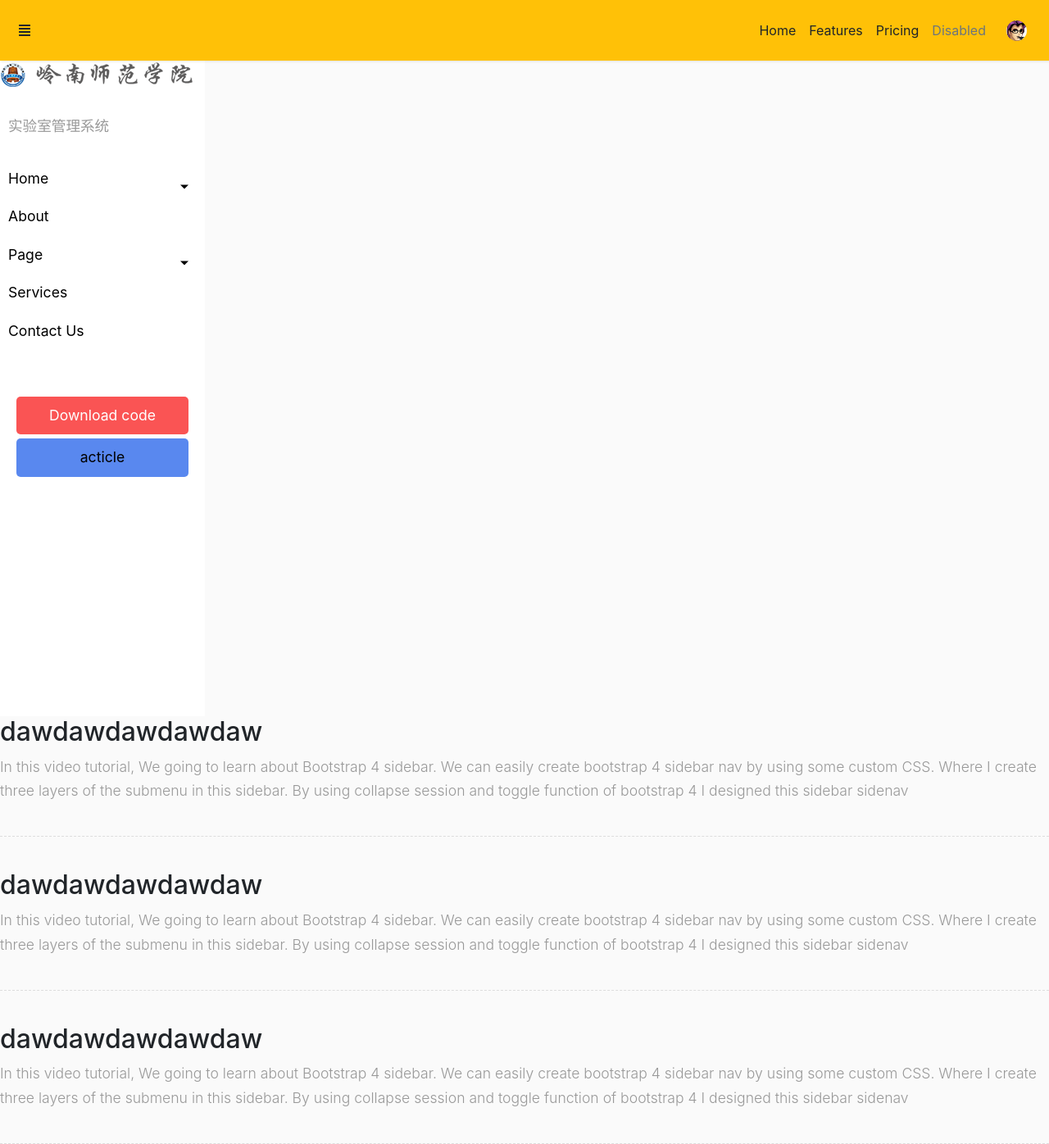
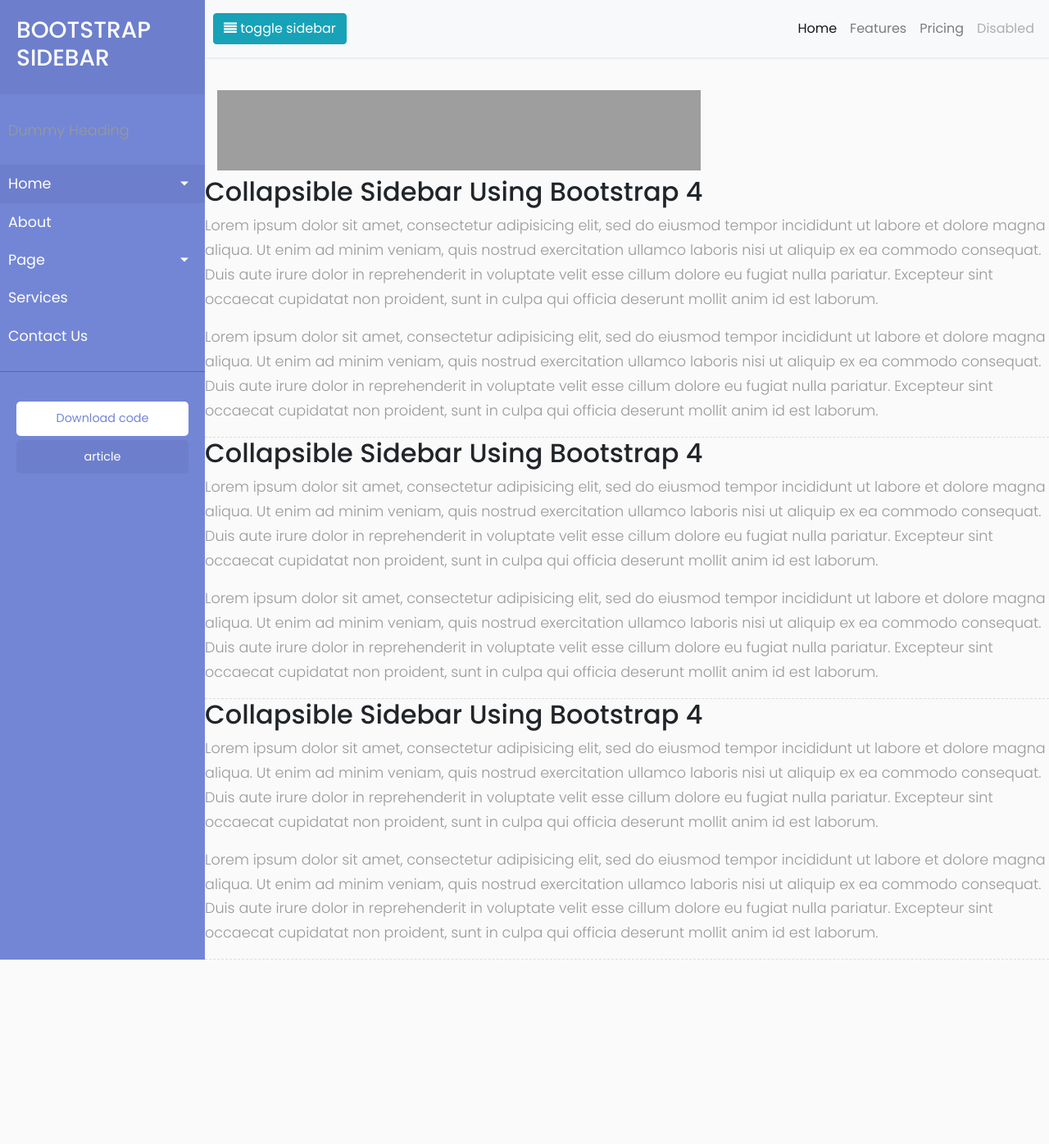
Before and after one commit to Davis-wj/Biochemical-building_4703, a plain HTML site: page text.html in a window 1280 px wide. Shown: the whole page at 82% size. After the commit the page ends 1171 px from the top, so only its background shows below. Drawn offline with nearby package versions, Linux system fonts and the light colour scheme; grey boxes are pictures that could not be loaded.

Commit message:
Fire new

```diff
--- a/css/textStyle.css
+++ b/css/textStyle.css
@@ -1,7 +1,7 @@
-body {
-    background: #fafafa;
-}
-p {
+@import "https://fonts.googleapis.com/css?family=Poppins:300,400,500,600,700";
+body{font-family: 'Poppins', sans-serif;
+     background: #fafafa}
+p{font-family: 'Poppins', sans-serif;
   font-size: 1.1em;
 	font-weight: 300;
 	line-height: 1.7em;
@@ -9,7 +9,7 @@ p {
 }
 a,
 a:hover,
-a:focus {
+a:focus{
 	color: inherit;
 	text-decoration: none;
 	transition: all 0.3s;
@@ -19,120 +19,104 @@ a:focus {
 	background: #fff;
 	border: none;
 	border-radius: 0;
-    /* margin-bottom: 40px; */
+	margin-bottom: 40px;
 	box-shadow: 1px 1px 3px rgba(0,0,0,0.1);
 }
+
 .navbar-btn{
 	box-shadow: none;
 	outline: none!important;
 	border: none;
 }
-.line {
+
+.line{
 	width: 100%;
 	height: 1px;
 	border-bottom: 1px dashed #ddd;
-    margin: 40px 0px;
 }
-.warpper {
-    position: absolute;
+
+.wrapper {
     display: flex;
     width: 100%;
-    height: 100%;
     align-items: stretch;
 }
 #sidebar {
     min-width: 250px;
     max-width: 250px;
-    height: 100%;
-    background: #FFF;
-    color: #000;
+    background: #7386D5;
+    color: #fff;
     transition: all 0.3s;
 }
-
-#sidebar.active {
+#sidebar.active{
 	margin-left: -250px;
 }
-/* 设置用户图标 */
-#userImageForNav img{
-    width: 25px;
-    height: 25px;
-    padding: 0px;
-    margin: 0px;
-}
 
-/* 设置头部图标 */
-#sidebar.sidebar-header img {
-    width: 75px;
-    display: block;
-    background:  #FFF;
+#sidebar .sidebar-header{
+	padding: 20px;
+	background: #6d7fcc;
 }
 #sidebar ul.components{
 	padding: 20px 0px;
-    border-bottom: 1px solid #ffffff;
+	border-bottom: 1px solid #47748b;
 }
-#sidebar ul p {
+
+#sidebar ul p{
 	padding: 10px;
 	font-size: 1.1em;
 	display: block;
 }
-/* 设置导航栏标签 */
+
 #sidebar ul li a{
 	padding: 10px;
 	font-size: 1.1em;
-    /* 设置为 block后87行设置的三角标签就可以到达正常位置 */
 	display: block;
 }
-/* 控制鼠标放到导航栏颜色背景的变化 */
-#sidebar ul li a:hover{
-    color: #222222;
-    background: #b6b6b6;
+#sidebar ul li a:hover {
+    color: #7386D5;
+    background: #fff;
 }
 
-/* 设置有下拉的标签的样式如Home Page */
 #sidebar ul li.active>a,
-a[aria-expanded='true'] {
-    color: #000;
-    background: #FFF;
+a[aria-expanded="true"] {
+    color: #fff;
+    background: #6d7fcc;
 }
-/* 改行控制Page标签，当Home标签打开时，Page可以自动的滑到下面。 */
 a[data-toggle="collapse"] {
     position: relative;
 }
-/* 添加一个小箭头的标签 */
-.dropdown-toggle:after{
-    margin-top: 10px;
+.dropdown-toggle::after {
     display: block;
     position: absolute;
     top: 50%;
     right: 20px;
     transform: translateY(-50%);
 }
-/* 下拉菜单下拉时菜单的颜色 */
+
 ul ul a {
     font-size: 0.9em !important;
     padding-left: 30px !important;
-    background: #d3d3d3;
+    background: #6d7fcc;
 }
 
-/* 设置Downloader和article标签等信息 */
 ul.CTAs {
     padding: 20px;
 }
+
 ul.CTAs a {
     text-align: center;
-    font-size: 0.9em ;
+    font-size: 0.9em !important;
     display: block;
     border-radius: 5px;
     margin-bottom: 5px;
 }
-/* 设置下载图片的背景颜色等 */
-a.download {
-    background: rgb(250, 84, 84);
-    color: rgb(255, 255, 255);
+a.download{
+	background: #fff;
+	color: #7386D5;
 }
-/* 设置artiva等待时标签的颜色等 */
-a.article,article:hover{
-    background: #2d69ebc9;
+a.article,
+a.article:hover {
+    background: #6d7fcc !important;
+    color: #fff !important;
 }
 
 #content {
@@ -142,7 +126,6 @@ a.article,article:hover{
     transition: all 0.3s;
 }
 
-/* 设置不同尺寸的浏览设备显示样式 */
 @media(maz-width:768px){
 	#sidebar{margin-left: -250px;}
 	#sidebar.active{
--- a/text.html
+++ b/text.html
@@ -1,93 +1,60 @@
 <!doctype html>
 <html lang="en">
-
   <head>
-  <link rel="stylesheet" href="./img/校徽.png">
-  <title>岭南师范学院实验室管理系统</title>
     <!-- Required meta tags -->
     <meta charset="utf-8">
     <meta name="viewport" content="width=device-width, initial-scale=1, shrink-to-fit=no">
 
     <!-- Bootstrap CSS -->
-  <link rel="stylesheet" href="assets/plugins/bootstrap-4.3.1-dist/css/bootstrap.min.css">
+    <link rel="stylesheet" href="https://stackpath.bootstrapcdn.com/bootstrap/4.1.3/css/bootstrap.min.css" integrity="sha384-MCw98/SFnGE8fJT3GXwEOngsV7Zt27NXFoaoApmYm81iuXoPkFOJwJ8ERdknLPMO" crossorigin="anonymous">
+    <link rel="stylesheet" href="css/textStyle.css">
+    <link rel="stylesheet" href="https://cdnjs.cloudflare.com/ajax/libs/font-awesome/4.7.0/css/font-awesome.css">
 
-  <link rel="stylesheet" href="css/textStyle.css">
-  <link rel="stylesheet" href="https://cdn.bootcss.com/font-awesome/5.8.1/css/all.css">
+    <title>bootstrap 4 sidebar</title>
   </head>
-
   <body>
 
-  <div class="warpper">
-
-    <div class="content">
-      <nav class="navbar navbar-expand-lg navbar-warning bg-warning">
-        <button type="button" id="sidebarCollapse" class="btn">
-          <i class="fas fa-align-justify"></i><span></span>
-        </button>
-        <!-- <a class="navbar-brand" href="#">Navbar</a> -->
-        <button class="navbar-toggler" type="button" data-toggle="collapse" data-target="#navbarNav"
-          aria-controls="navbarNav" aria-expanded="false" aria-label="Toggle navigation">
-          <span class="navbar-toggler-icon"></span>
-        </button>
-        <div class="collapse navbar-collapse nav-center" id="navbarNav">
-          <ul class="navbar-nav ml-auto ">
-            <li class="nav-item active">
-              <a class="nav-link" href="#">Home <span class="sr-only">(current)</span></a>
-            </li>
-            <li class="nav-item">
-              <a class="nav-link" href="#">Features</a>
-            </li>
-            <li class="nav-item">
-              <a class="nav-link" href="#">Pricing</a>
-            </li>
-            <li class="nav-item">
-              <a class="nav-link disabled" href="#" tabindex="-1" aria-disabled="true">Disabled</a>
-            </li>
-          </ul>
-          <ul class="nav nav-tabs">
-
-              <li class="nav-item dropdown bg-warning">
-                <a class="nav-link dropdown-toggle rounded-circle" data-toggle="dropdown" href="#" role="button" aria-haspopup="true" aria-expanded="false" id="userImageForNav"><img src="img/马老师.jpeg" class="rounded-circle" alt="User" ></a>
-                <div class="dropdown-menu">
-                  <a class="dropdown-item" href="#">Action</a>
-                  <a class="dropdown-item" href="#">Another action</a>
-                  <a class="dropdown-item" href="#">Something else here</a>
-                  <div class="dropdown-divider"></div>
-                  <a class="dropdown-item" href="#">Separated link</a>
-                </div>
-              </li>
-            </ul>
-        </div>
-      </nav>
+   <div class="wrapper">
    	<nav id="sidebar">
    		<div class="sidebar-header">
-            <img src="img/岭南师范学院.png" alt="">
+   			<h3>BOOTSTRAP SIDEBAR</h3>
    		</div>
 
+
    		<ul class="list-unstyled components">
-            <p>实验室管理系统</p>
+   			<p>Dummy Heading</p>
    			<li class="active">
    				<a href="#homeSubmenu" data-toggle="collapse" aria-expanded="false" class="dropdown-toggle">Home</a>
    				<ul class="collapse list-unstyled" id="homeSubmenu">
-                <li><a href="#">home1</a></li>
-                <li><a href="#">home2</a></li>
-                <li><a href="#">home3</a></li>
+   					<li>
+   						<a href="#">home1</a>
+   					</li>
+   					<li>
+   						<a href="#">home2</a>
+   					</li>
+   					<li>
+   						<a href="#">home3</a>
+   					</li>
    				</ul>
    			</li>
 
    			<li>
    				<a href="#">About</a>
    			</li>
-
-            <li class="active">
+   			<li>
    				<a href="#pageSubmenu" data-toggle="collapse" aria-expanded="false" class="dropdown-toggle">Page</a>
    				<ul class="collapse list-unstyled" id="pageSubmenu">
-                  <li><a href="#">home1</a></li>
-                  <li><a href="#">home2</a></li>
-                  <li><a href="#">home3</a></li>
+   					<li>
+   						<a href="#">page1</a>
+   					</li>
+   					<li>
+   						<a href="#">page2</a>
+   					</li>
+   					<li>
+   						<a href="#">page3</a>
+   					</li>
    				</ul>
    			</li>
-
    			<li>
    				<a href="#">Services</a>
    			</li>
@@ -101,68 +68,94 @@
    				<a href="#" class="download">Download code</a>
    			</li>
    			<li>
-              <a href="#" class="article">acticle</a>
+   				<a href="#" class="article">article</a>
    			</li>
    		</ul>
    	</nav>
 
+   	<div class="content">
+   		<nav class="navbar navbar-expand-lg navbar-light bg-light">
+
+   		<button type="button" id="sidebarCollapse" class="btn btn-info">
+   			<i class="fa fa-align-justify"></i> <span>toggle sidebar</span>
+   		</button>
+
+  <!--<a class="navbar-brand" href="#">Navbar</a> -->
+  <button class="navbar-toggler" type="button" data-toggle="collapse" data-target="#navbarNav" aria-controls="navbarNav" aria-expanded="false" aria-label="Toggle navigation">
+    <span class="navbar-toggler-icon"></span>
+  </button>
+  <div class="collapse navbar-collapse" id="navbarNav">
+    <ul class="navbar-nav ml-auto">
+      <li class="nav-item active">
+        <a class="nav-link" href="#">Home <span class="sr-only">(current)</span></a>
+      </li>
+      <li class="nav-item">
+        <a class="nav-link" href="#">Features</a>
+      </li>
+      <li class="nav-item">
+        <a class="nav-link" href="#">Pricing</a>
+      </li>
+      <li class="nav-item">
+        <a class="nav-link disabled" href="#">Disabled</a>
+      </li>
+		</ul>
+
+  </div>
+</nav>
 
 
-      <h2>dawdawdawdawdaw </h2>
-      <p>In this video tutorial, We going to learn about Bootstrap 4 sidebar.
-        We can easily create bootstrap 4 sidebar nav by using some custom CSS.
-        Where I create three layers of the submenu in this sidebar.
-        By using collapse session and toggle function of bootstrap 4 I designed this sidebar
-        sidenav</p>
+  	<main class="col-sm-6">
+				<iframe scrolling="no" src="https://tianqiapi.com/api.php?style=tt&skin=pitaya" frameborder="0" width="590" height="98" allowtransparency="true"></iframe>
+		</main>
+		<div>
+
+		</div>
+  	<h2>Collapsible Sidebar Using Bootstrap 4</h2>
+
+  	 <p>Lorem ipsum dolor sit amet, consectetur adipisicing elit, sed do eiusmod tempor incididunt ut labore et dolore magna aliqua. Ut enim ad minim veniam, quis nostrud exercitation ullamco laboris nisi ut aliquip ex ea commodo consequat. Duis aute irure dolor in reprehenderit in voluptate velit esse cillum dolore eu fugiat nulla pariatur. Excepteur sint occaecat cupidatat non proident, sunt in culpa qui officia deserunt mollit anim id est laborum.</p>
+     <p>Lorem ipsum dolor sit amet, consectetur adipisicing elit, sed do eiusmod tempor incididunt ut labore et dolore magna aliqua. Ut enim ad minim veniam, quis nostrud exercitation ullamco laboris nisi ut aliquip ex ea commodo consequat. Duis aute irure dolor in reprehenderit in voluptate velit esse cillum dolore eu fugiat nulla pariatur. Excepteur sint occaecat cupidatat non proident, sunt in culpa qui officia deserunt mollit anim id est laborum.</p>
 
   	<div class="line"></div>
 
-      <h2>dawdawdawdawdaw </h2>
-      <p>In this video tutorial, We going to learn about Bootstrap 4 sidebar.
-        We can easily create bootstrap 4 sidebar nav by using some custom CSS.
-        Where I create three layers of the submenu in this sidebar.
-        By using collapse session and toggle function of bootstrap 4 I designed this sidebar
-        sidenav</p>
+  	<h2>Collapsible Sidebar Using Bootstrap 4</h2>
+
+  	 <p>Lorem ipsum dolor sit amet, consectetur adipisicing elit, sed do eiusmod tempor incididunt ut labore et dolore magna aliqua. Ut enim ad minim veniam, quis nostrud exercitation ullamco laboris nisi ut aliquip ex ea commodo consequat. Duis aute irure dolor in reprehenderit in voluptate velit esse cillum dolore eu fugiat nulla pariatur. Excepteur sint occaecat cupidatat non proident, sunt in culpa qui officia deserunt mollit anim id est laborum.</p>
+     <p>Lorem ipsum dolor sit amet, consectetur adipisicing elit, sed do eiusmod tempor incididunt ut labore et dolore magna aliqua. Ut enim ad minim veniam, quis nostrud exercitation ullamco laboris nisi ut aliquip ex ea commodo consequat. Duis aute irure dolor in reprehenderit in voluptate velit esse cillum dolore eu fugiat nulla pariatur. Excepteur sint occaecat cupidatat non proident, sunt in culpa qui officia deserunt mollit anim id est laborum.</p>
+
+  	<div class="line"></div>
+  	<h2>Collapsible Sidebar Using Bootstrap 4</h2>
+
+  	 <p>Lorem ipsum dolor sit amet, consectetur adipisicing elit, sed do eiusmod tempor incididunt ut labore et dolore magna aliqua. Ut enim ad minim veniam, quis nostrud exercitation ullamco laboris nisi ut aliquip ex ea commodo consequat. Duis aute irure dolor in reprehenderit in voluptate velit esse cillum dolore eu fugiat nulla pariatur. Excepteur sint occaecat cupidatat non proident, sunt in culpa qui officia deserunt mollit anim id est laborum.</p>
+     <p>Lorem ipsum dolor sit amet, consectetur adipisicing elit, sed do eiusmod tempor incididunt ut labore et dolore magna aliqua. Ut enim ad minim veniam, quis nostrud exercitation ullamco laboris nisi ut aliquip ex ea commodo consequat. Duis aute irure dolor in reprehenderit in voluptate velit esse cillum dolore eu fugiat nulla pariatur. Excepteur sint occaecat cupidatat non proident, sunt in culpa qui officia deserunt mollit anim id est laborum.</p>
 
   	<div class="line"></div>
 
-      <h2>dawdawdawdawdaw </h2>
-      <p>In this video tutorial, We going to learn about Bootstrap 4 sidebar.
-        We can easily create bootstrap 4 sidebar nav by using some custom CSS.
-        Where I create three layers of the submenu in this sidebar.
-        By using collapse session and toggle function of bootstrap 4 I designed this sidebar
-        sidenav</p>
+   	</div>
 
-      <div class="line"></div>
 
-      <div>
+
 
 
    </div>
 
 
-    </div>
-  </div>
-
     <!-- Optional JavaScript -->
     <!-- jQuery first, then Popper.js, then Bootstrap JS -->
-  <script src="https://code.jquery.com/jquery-3.3.1.slim.min.js"
-    integrity="sha384-q8i/X+965DzO0rT7abK41JStQIAqVgRVzpbzo5smXKp4YfRvH+8abtTE1Pi6jizo" crossorigin="anonymous">
-  </script>
-  <script src="https://cdnjs.cloudflare.com/ajax/libs/popper.js/1.14.7/umd/popper.min.js"
-    integrity="sha384-UO2eT0CpHqdSJQ6hJty5KVphtPhzWj9WO1clHTMGa3JDZwrnQq4sF86dIHNDz0W1" crossorigin="anonymous">
-  </script>
-  <script src="https://stackpath.bootstrapcdn.com/bootstrap/4.3.1/js/bootstrap.min.js"
-    integrity="sha384-JjSmVgyd0p3pXB1rRibZUAYoIIy6OrQ6VrjIEaFf/nJGzIxFDsf4x0xIM+B07jRM" crossorigin="anonymous">
-  </script>
+    <script src="https://code.jquery.com/jquery-3.3.1.slim.min.js" integrity="sha384-q8i/X+965DzO0rT7abK41JStQIAqVgRVzpbzo5smXKp4YfRvH+8abtTE1Pi6jizo" crossorigin="anonymous"></script>
+    <script src="https://cdnjs.cloudflare.com/ajax/libs/popper.js/1.14.3/umd/popper.min.js" integrity="sha384-ZMP7rVo3mIykV+2+9J3UJ46jBk0WLaUAdn689aCwoqbBJiSnjAK/l8WvCWPIPm49" crossorigin="anonymous"></script>
+    <script src="https://stackpath.bootstrapcdn.com/bootstrap/4.1.3/js/bootstrap.min.js" integrity="sha384-ChfqqxuZUCnJSK3+MXmPNIyE6ZbWh2IMqE241rYiqJxyMiZ6OW/JmZQ5stwEULTy" crossorigin="anonymous"></script>
 
     <script>
-    $(document).ready(function () {
-      $('#sidebarCollapse').on('click', function () {
+	    $(document).ready(function(){
+			$('#sidebarCollapse').on('click',function(){
 				$('#sidebar').toggleClass('active');
 			});
 		});
 	</script>
+
+
+
+
+
   </body>
-
 </html>
```
Also changed, not shown: 天气预报.html (added, +20 -0 lines). Lines whose indentation alone changed are shown as unchanged.
